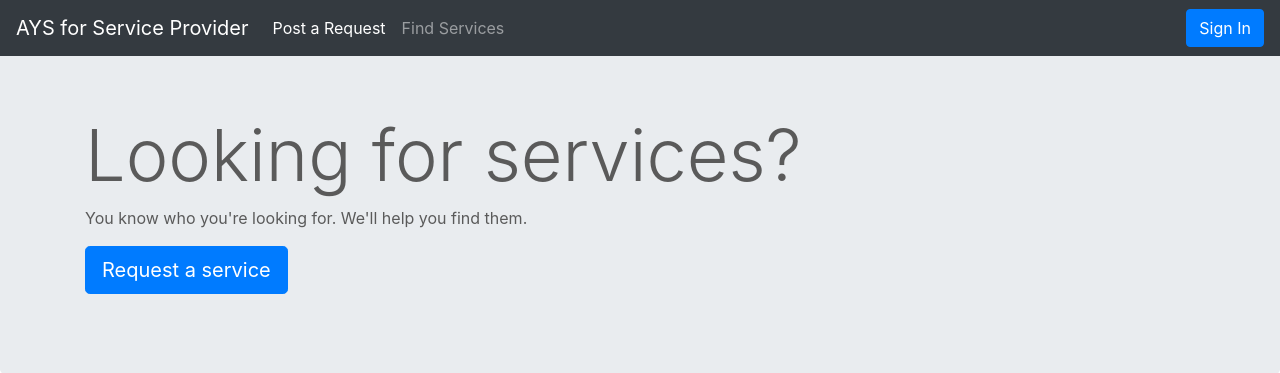
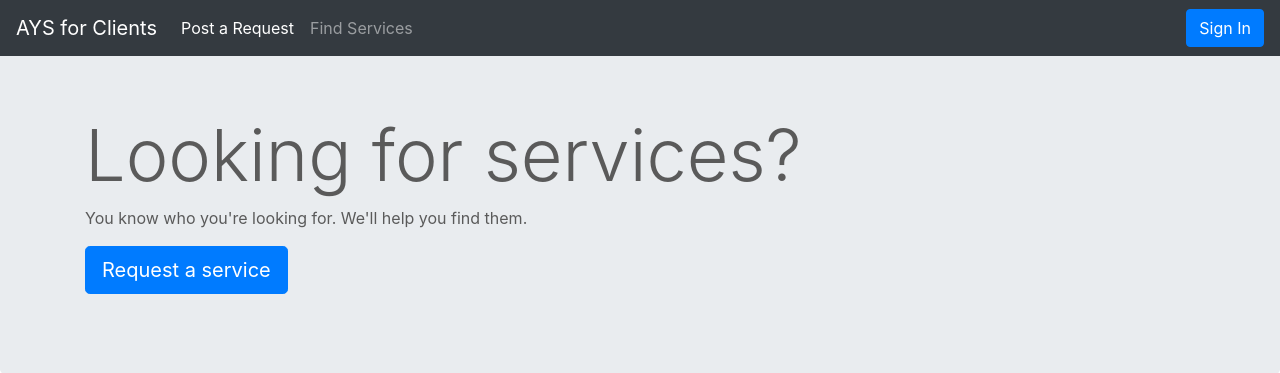
Before and after one commit to johnmichaelbacasno/AYS, a Flask app: page /landing_page_client in a window 1280 px wide. Shown: the top 373 px of the page. Run offline with Flask 2, Linux system fonts and the light colour scheme; some libraries are stand-ins or nearby versions.

```diff
--- a/AYS/app/templates/landing_page_client.html
+++ b/AYS/app/templates/landing_page_client.html
@@ -1,6 +1,6 @@
     {% extends "main.html" %}
 
-    {% block title %}Landing Page - Client{% endblock %}
+    {% block title %}AYS for Clients{% endblock %}
 
     {% block styles %}
     <link rel="stylesheet" href="{{ url_for('static', filename='css/main.css') }}">
@@ -9,7 +9,7 @@
     {% block content %}
     <header>
       <nav class="navbar navbar-expand-md navbar-dark fixed-top bg-dark">
-        <a class="navbar-brand" href="#">AYS for Service Provider</a>
+        <a class="navbar-brand" href="#">AYS for Clients</a>
         <button class="navbar-toggler" type="button" data-toggle="collapse" data-target="#navbarCollapse" aria-controls="navbarCollapse" aria-expanded="false" aria-label="Toggle navigation">
           <span class="navbar-toggler-icon"></span>
         </button>
--- a/AYS/app/templates/landing_page_service_provider.html
+++ b/AYS/app/templates/landing_page_service_provider.html
@@ -1,6 +1,6 @@
     {% extends "main.html" %}
 
-    {% block title %}Landing Page - Service Provider{% endblock %}
+    {% block title %}AYS for Service Providers{% endblock %}
 
     {% block styles %}
     <link rel="stylesheet" href="{{ url_for('static', filename='css/main.css') }}">
@@ -9,7 +9,7 @@
     {% block content %}
     <header>
       <nav class="navbar navbar-expand-md navbar-dark fixed-top bg-dark">
-        <a class="navbar-brand" href="#">AYS for Service Provider</a>
+        <a class="navbar-brand" href="#">AYS for Service Providers</a>
         <button class="navbar-toggler" type="button" data-toggle="collapse" data-target="#navbarCollapse" aria-controls="navbarCollapse" aria-expanded="false" aria-label="Toggle navigation">
           <span class="navbar-toggler-icon"></span>
         </button>
```
Also changed, not shown: AYS/app/templates/terms_and_conditions.html (indentation only). Lines whose indentation alone changed are shown as unchanged.
